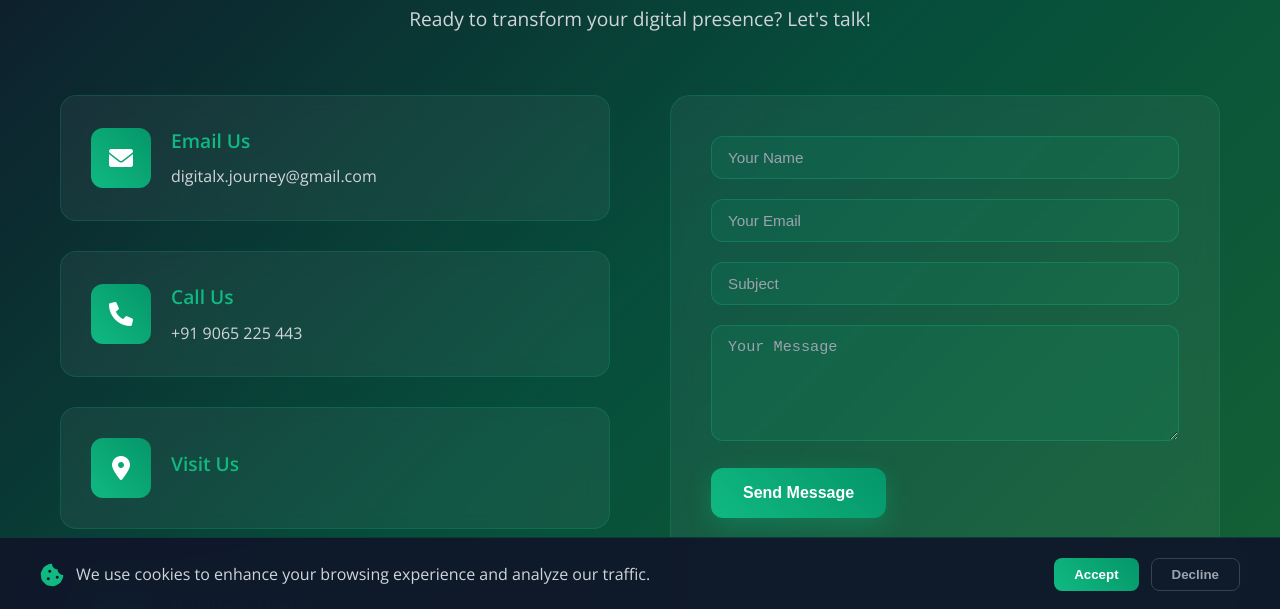
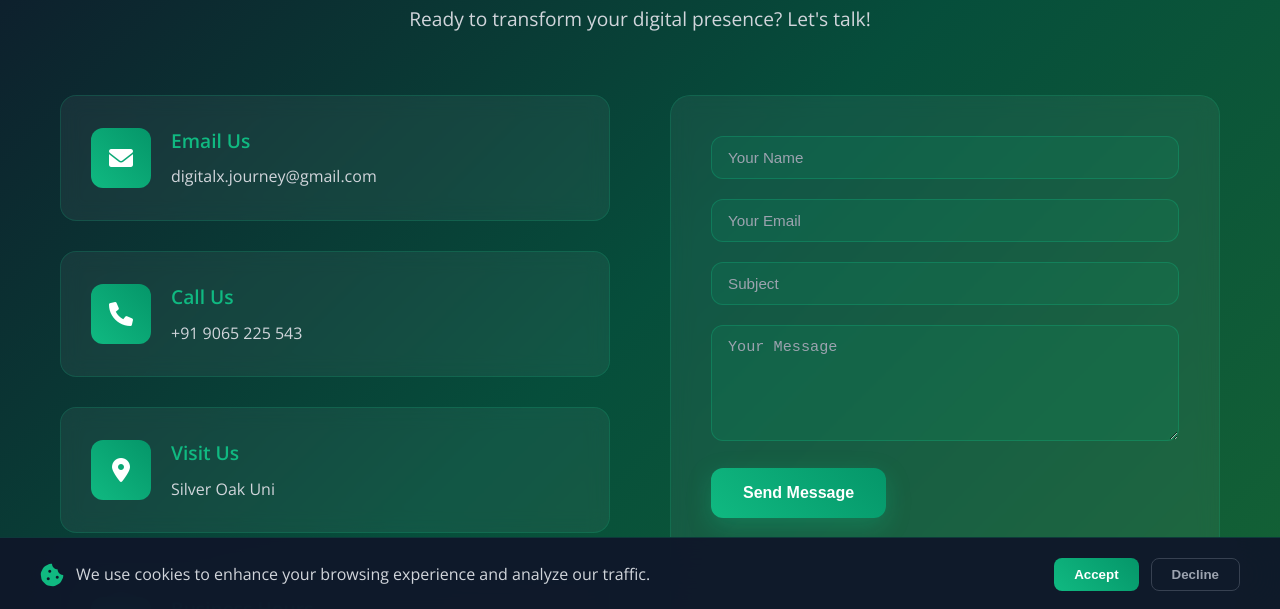
Before and after one commit to blackmagi-code/Digital-X, a plain HTML site: page contact.html in a window 1280 px wide. Shown: the part 189-798 px from the top of the page. Drawn offline with nearby package versions, Linux system fonts and the light colour scheme.

Commit message:
Update contact information in contact.html

```diff
--- a/contact.html
+++ b/contact.html
@@ -80,7 +80,7 @@
                         </div>
                         <div class="contact-details">
                             <h4>Call Us</h4>
-                            <p>+91 9065 225 443</p>
+                            <p>+91 9065 225 543</p>
                         </div>
                     </div>
 
@@ -90,7 +90,7 @@
                         </div>
                         <div class="contact-details">
                             <h4>Visit Us</h4>
-                            <p></p>
+                            <p>Silver Oak Uni</p>
                         </div>
                     </div>
 
```
